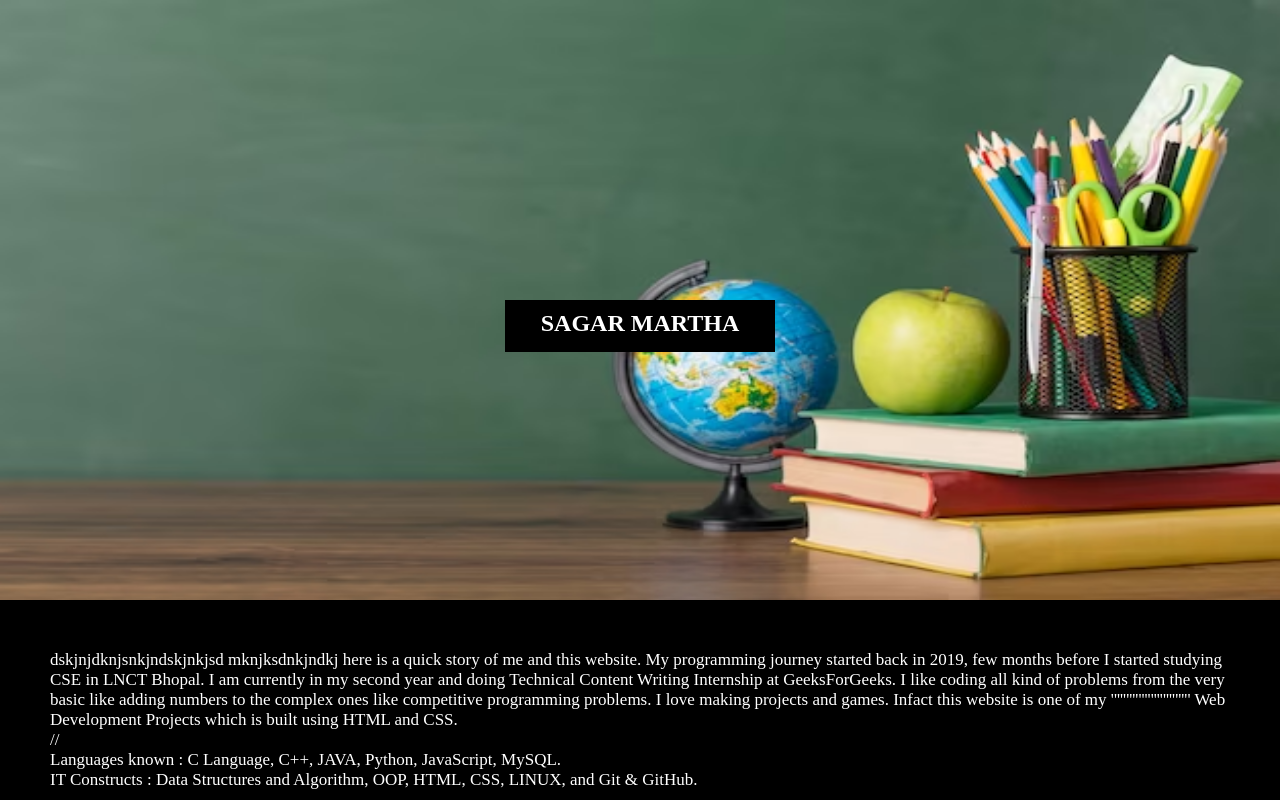
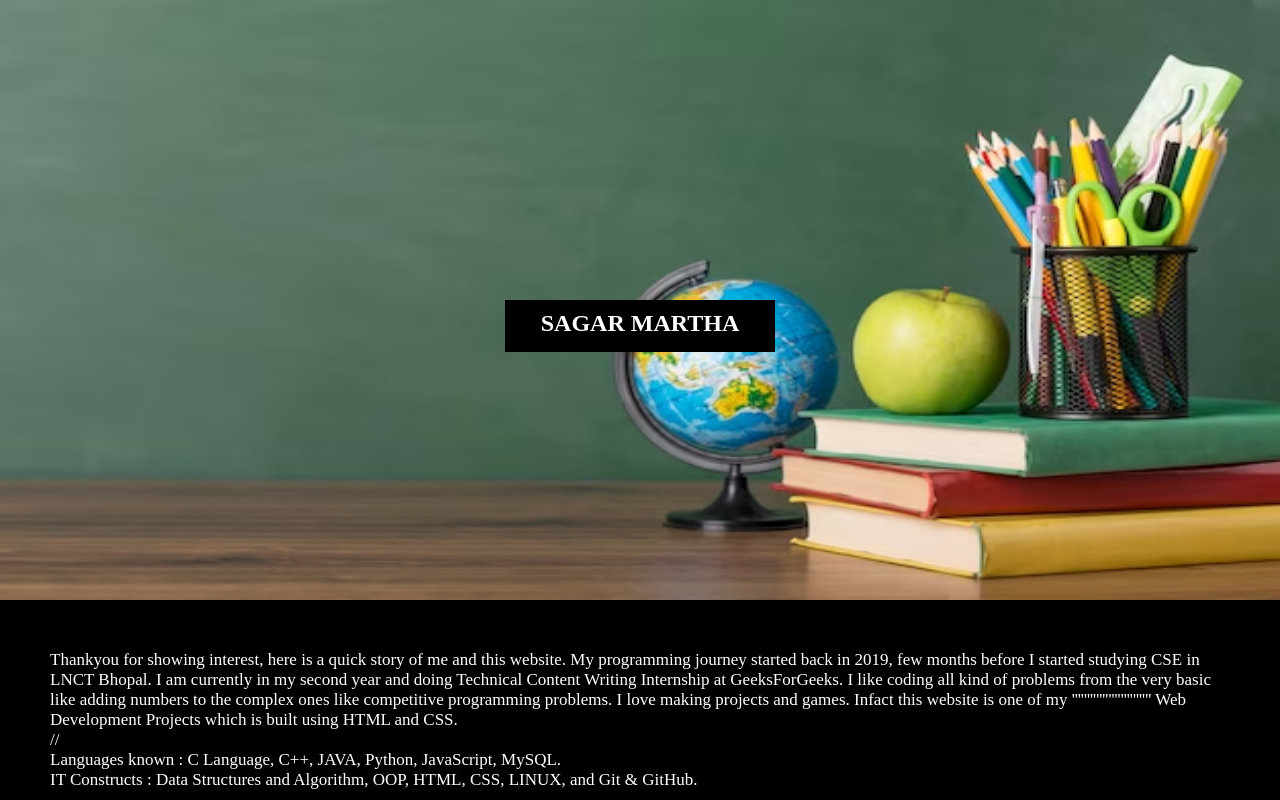
Before and after one commit to sagarmartha/myworks, a plain HTML site: page 1.html in a window 1280 px wide. Shown: the top 800 px of the page. Drawn offline with Linux system fonts and the light colour scheme.

Commit message:
modifid chnages

```diff
--- a/1.html
+++ b/1.html
@@ -14,8 +14,7 @@
     <!--Content of first parallax -->
     <div class="para-1">
         <p>
-            dskjnjdknjsnkjndskjnkjsd
-            mknjksdnkjndkj
+            Thankyou for showing interest,
             here is a quick story of me and
             this website. My programming
             journey started back in 2019,
```
